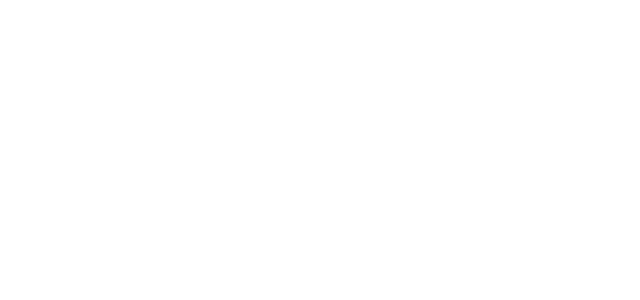
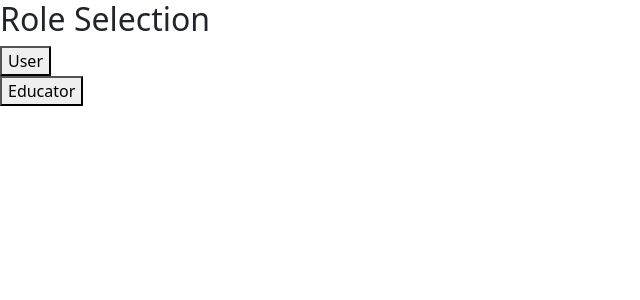
Before and after one commit to RhyzenCedric/2Tor, a React (Create React App) app in the folder tutor_frontend/: page / in a window 1280 px wide. Before the commit this address had no page. Shown: the top 300 px of the page, without its empty margins (0-640 px from the left). Built offline with nearby package versions, Linux system fonts and the light colour scheme.

Commit message:
Added a Role selection for the startup screen

```diff
--- a/tutor_frontend/src/App.js
+++ b/tutor_frontend/src/App.js
@@ -8,6 +8,8 @@
 import RegisterEducator from './Component/Educator/RegisterEducator/RegisterEducator';
 import LoginEducator from './Component/Educator/LoginEducator/LoginEducator';
 import MainEducatorMenu from './Component/Educator/MainEducatorMenu/MainEducatorMenu';
+import UserProfile from './Component/User/UserProfile/UserProfile';
+import RoleSelection from './Component/RoleSelection';
 
 function App() {
   return (
@@ -15,9 +17,14 @@
       <ToastContainer className={'toast-position'} position='bottom-right'/>
       <BrowserRouter basename="/">
         <Routes>
+
+          <Route path="/" element={<RoleSelection/>}/>
+
+
           <Route path="/registerUser" element={<RegisterUser/>}/>
           <Route path="/loginUser" element={<LoginUser/>}/>
           <Route path="/MainUserMenu" element={<MainUserMenu/>}/>
+          <Route path="/UserProfile" element={<UserProfile/>}/>
 
           <Route path="/registerEducator" element={<RegisterEducator/>}/>
           <Route path="/loginEducator" element={<LoginEducator/>}/>
--- /dev/null
+++ b/tutor_frontend/src/Component/RoleSelection.js
@@ -0,0 +1,20 @@
+import React from 'react';
+import { Link } from 'react-router-dom';
+
+export default function RoleSelection() {
+  return (
+    <div>
+      <h2>Role Selection</h2>
+      <div>
+        <Link to="/loginUser">
+          <button>User</button>
+        </Link>
+      </div>
+      <div>
+        <Link to="/loginEducator">
+          <button>Educator</button>
+        </Link>
+      </div>
+    </div>
+  );
+}
--- /dev/null
+++ b/tutor_frontend/src/Component/User/UserProfile/UserProfile.js
@@ -0,0 +1,7 @@
+import React from 'react'
+
+export default function UserProfile() {
+  return (
+    <div>UserProfile</div>
+  )
+}
```
